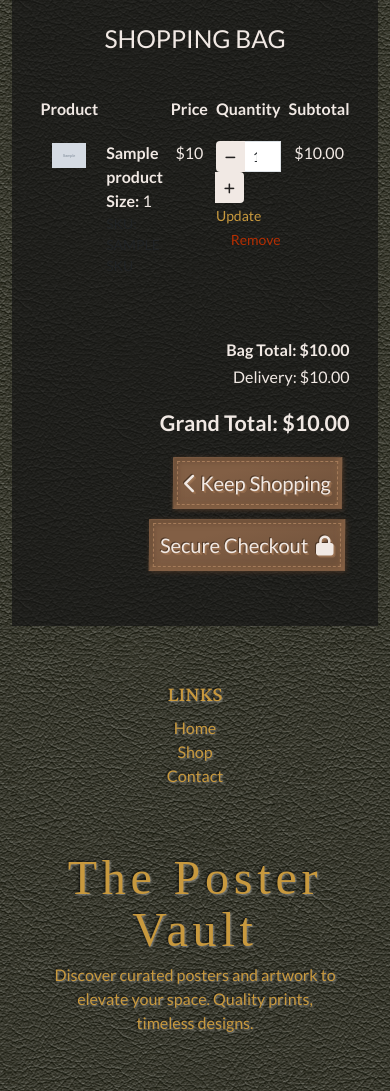
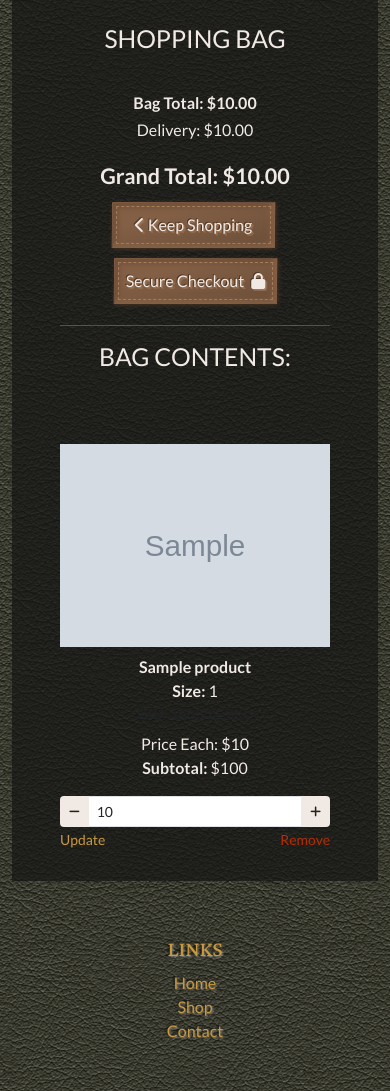
Before and after one commit to ssannejohansson/MS4, a Django app: template bag/templates/bag/bag.html in a window 390 px wide. Shown: the part 239-1330 px from the top of the page. Run offline with Django 3.2, Linux system fonts and the light colour scheme; the template is opened without the code that fills it: most values are stand-ins (such as "Sample title", 1, 10 or a date in 2020); grey boxes marked "Sample" are stand-in pictures; some libraries are stand-ins or nearby versions; some web fonts are replaced.

Commit message:
Fix mobile version of checkout

```diff
--- /dev/null
+++ b/bag/templates/bag/bag-total.html
@@ -0,0 +1,10 @@
+<h6><strong>Bag Total: ${{ total|floatformat:2 }}</strong></h6>
+<h6>Delivery: ${{ delivery|floatformat:2 }}</h6>
+<h4 class="mt-4"><strong>Grand Total: ${{ grand_total|floatformat:2 }}</strong></h4>
+
+{% if free_delivery_delta > 0 %}
+<p class="mb-1 text-danger">
+    Spend <strong>${{ free_delivery_delta|floatformat:2 }}</strong> more to get free
+    delivery!
+</p>
+{% endif %}
--- a/bag/templates/bag/bag.html
+++ b/bag/templates/bag/bag.html
@@ -11,10 +11,44 @@
             </div>
         </div>
 
-        <div class="row">
-            <div class="col ps-5 pe-5">
+        <div class="row ps-5 pe-5">
+            <div class="col-12">
                 {% if bag_items %}
-                <div class="table-responsive bag-content">
+                <div class="d-block d-md-none">
+                    <div class="row">
+                        <div class="col">
+                            {% include "bag/bag-total.html" %}
+                        </div>
+                    </div>
+                    <div class="row">
+                        <div class="col" id="mobile-checkout-btns">
+                            {% include "bag/checkout-btns.html" %}
+                            <hr>
+                            <h2 class="mt-3 mb-4">Bag contents:</h2>
+                        </div>
+                    </div> {% for item in bag_items %}
+                    <div class="row mt-5">
+                        <div class="col-12 col-sm-6 mb-2">
+                            {% include "bag/product-img.html" %}
+                        </div>
+                        <div class="col-12 col-sm-6 mb-2">
+                            {% include "bag/product-info.html" %}
+                        </div>
+                        <div class="col-12 col-sm-6 order-sm-last">
+                            <p class="my-0">Price Each: ${{ item.variant.price }}</p>
+                            <p><strong>Subtotal: </strong>${{ item.variant.price | calc_subtotal:item.quantity }}</p>
+                        </div>
+                        <div class="col-12 col-sm-6">
+                            {% include "bag/quantity-form.html" %}
+                        </div>
+                    </div>
+
+                    {% endfor %}
+
+                </div>
+
+
+                <div class="table-responsive bag-content d-none d-md-block">
                     <table class="table bag-table table-sm table-borderless">
                         <thead>
                             <tr>
@@ -30,24 +64,12 @@
                         <tr>
                             <!-- IMAGE -->
                             <td class="p-3 w-25">
-                                {% if item.product.image %}
-                                <img class="img-fluid" src="{{ item.product.image.url }}" alt="{{ item.product.name }}">
-                                {% else %}
-                                <img class="img-fluid" src="{{ MEDIA_URL }}noimage.png" alt="No image available">
-                                {% endif %}
+                                {% include 'bag/product-img.html' %}
                             </td>
 
                             <!-- PRODUCT INFO -->
                             <td class="py-3 text-start">
-                                <p class="my-0">
-                                    <strong>{{ item.variant.product.name }}</strong>
-                                </p>
-                                <p class="my-0">
-                                    <strong>Size:</strong> {{ item.variant.size }}
-                                </p>
-                                <p class="my-0 small text-muted">
-                                    SKU: {{ item.variant.product.sku|upper }}
-                                </p>
+                                {% include 'bag/product-info.html' %}
                             </td>
 
                             <!-- PRICE -->
@@ -57,39 +79,7 @@
 
                             <!-- QUANTITY -->
                             <td class="py-3 w-25">
-                                <form class="update-form" method="POST" action="{% url 'adjust_bag' item.item_id %}">
-                                    {% csrf_token %}
-
-                                    <div class="input-group input-group-sm">
-
-                                        <!-- Minus -->
-                                        <button class="btn quantity-btn decrement-qty" data-item_id="{{ item.item_id }}"
-                                            id="decrement-qty_{{ item.item_id }}">
-                                            <i class="fas fa-minus fa-sm"></i>
-                                        </button>
-
-                                        <!-- Quantity Input -->
-                                        <input class="form-control qty_input" type="number" name="quantity"
-                                            value="{{ item.quantity }}" min="1" max="99"
-                                            data-item_id="{{ item.item_id }}" id="id_qty_{{ item.item_id }}"
-                                            aria-label="Quantity for {{ item.variant.product.name }}">
-
-                                        <!-- Plus -->
-                                        <button class="btn quantity-btn increment-qty" data-item_id="{{ item.item_id }}"
-                                            id="increment-qty_{{ item.item_id }}">
-                                            <i class="fas fa-plus fa-sm"></i>
-                                        </button>
-
-                                    </div>
-                                </form>
-
-                                <a class="update-link custom-text-muted float-start">
-                                    <small>Update</small>
-                                </a>
-
-                                <a class="remove-item text-danger float-end" id="remove_{{ item.item_id }}">
-                                    <small>Remove</small>
-                                </a>
+                                {% include 'bag/quantity-form.html' %}
                             </td>
 
                             <!-- SUBTOTAL -->
@@ -104,29 +94,14 @@
                         <!-- TOTALS -->
                         <tr>
                             <td colspan="5" class="pt-5 text-end">
-                                <h6><strong>Bag Total: ${{ total|floatformat:2 }}</strong></h6>
-                                <h6>Delivery: ${{ delivery|floatformat:2 }}</h6>
-                                <h4 class="mt-4"><strong>Grand Total: ${{ grand_total|floatformat:2 }}</strong></h4>
-
-                                {% if free_delivery_delta > 0 %}
-                                <p class="mb-1 text-danger">
-                                    Spend <strong>${{ free_delivery_delta|floatformat:2 }}</strong> more to get free
-                                    delivery!
-                                </p>
-                                {% endif %}
+                                {% include 'bag/bag-total.html' %}
                             </td>
                         </tr>
 
                         <!-- BUTTONS -->
                         <tr>
                             <td colspan="5" class="text-end">
-                                <a href="{% url 'products' %}" class="btn leather-btn btn-lg me-2">
-                                    <i class="fas fa-chevron-left"></i> Keep Shopping
-                                </a>
-
-                                <a href="{% url 'checkout' %}" class="btn leather-btn btn-lg">
-                                    Secure Checkout <i class="fas fa-lock ms-1"></i>
-                                </a>
+                                {% include 'bag/checkout-btns.html' %}
                             </td>
                         </tr>
 
--- /dev/null
+++ b/bag/templates/bag/checkout-btns.html
@@ -0,0 +1,7 @@
+<a href="{% url 'products' %}" class="btn leather-btn btn-lg me-2">
+    <i class="fas fa-chevron-left"></i> Keep Shopping
+</a>
+
+<a href="{% url 'checkout' %}" class="btn leather-btn btn-lg">
+    Secure Checkout <i class="fas fa-lock ms-1"></i>
+</a>
--- /dev/null
+++ b/bag/templates/bag/product-img.html
@@ -0,0 +1,5 @@
+   {% if item.product.image %}
+   <img class="img-fluid" src="{{ item.product.image.url }}" alt="{{ item.product.name }}">
+   {% else %}
+   <img class="img-fluid" src="{{ MEDIA_URL }}noimage.png" alt="No image available">
+   {% endif %}
--- /dev/null
+++ b/bag/templates/bag/product-info.html
@@ -0,0 +1,9 @@
+    <p class="my-0">
+        <strong>{{ item.variant.product.name }}</strong>
+    </p>
+    <p class="my-0">
+        <strong>Size:</strong> {{ item.variant.size }}
+    </p>
+    <p class="my-0 small text-muted">
+        SKU: {{ item.variant.product.sku|upper }}
+    </p>
--- /dev/null
+++ b/bag/templates/bag/quantity-form.html
@@ -0,0 +1,30 @@
+<form class="update-form" method="POST" action="{% url 'adjust_bag' item.item_id %}">
+    {% csrf_token %}
+    <div class="input-group input-group-sm">
+        <!-- Minus -->
+        <button class="btn quantity-btn decrement-qty" data-item_id="{{ item.item_id }}"
+            id="decrement-qty_{{ item.item_id }}">
+            <i class="fas fa-minus fa-sm"></i>
+        </button>
+
+        <!-- Quantity Input -->
+        <input class="form-control qty_input" type="number" name="quantity" value="{{ item.quantity }}" min="1" max="99"
+            data-item_id="{{ item.item_id }}" id="id_qty_{{ item.item_id }}"
+            aria-label="Quantity for {{ item.variant.product.name }}">
+
+        <!-- Plus -->
+        <button class="btn quantity-btn increment-qty" data-item_id="{{ item.item_id }}"
+            id="increment-qty_{{ item.item_id }}">
+            <i class="fas fa-plus fa-sm"></i>
+        </button>
+
+    </div>
+</form>
+
+<a class="update-link custom-text-muted float-start">
+    <small>Update</small>
+</a>
+
+<a class="remove-item text-danger float-end" id="remove_{{ item.item_id }}">
+    <small>Remove</small>
+</a>
--- a/checkout/templates/checkout/checkout.html
+++ b/checkout/templates/checkout/checkout.html
@@ -14,7 +14,7 @@
             </div>
         </div>
 
-        <div class="row ps-5 pe-5">
+        <div class="row ps-2 pe-2 ps-lg-5 pe-lg-5">
             <!-- Order Summary -->
             <div class="col-12 col-lg-6 order-lg-last mb-5" id="order-summary">
                 <p>Order Summary ({{ product_count }})</p>
--- a/static/css/base.css
+++ b/static/css/base.css
@@ -539,6 +539,11 @@
      font-weight: bold;
  }
 
+ #mobile-checkout-btns .leather-btn {
+    width: 163px;
+    font-size: 1rem;
+ }
+
  /* -- BOOTSTRAP TOASTS -- */
  .message-container {
      position: fixed;
--- a/templates/allauth/account/base.html
+++ b/templates/allauth/account/base.html
@@ -3,7 +3,7 @@
 {% block content %}
     <div class="container-fluid header-container">
         <div class="wrapper d-flex flex-column align-items-center">
-        <div class="row">
+        <div class="row ps-2 pe-2">
             <div class="col-12">
 
                 <div class="allauth-form-inner-content mt-4 mb-3">
```
